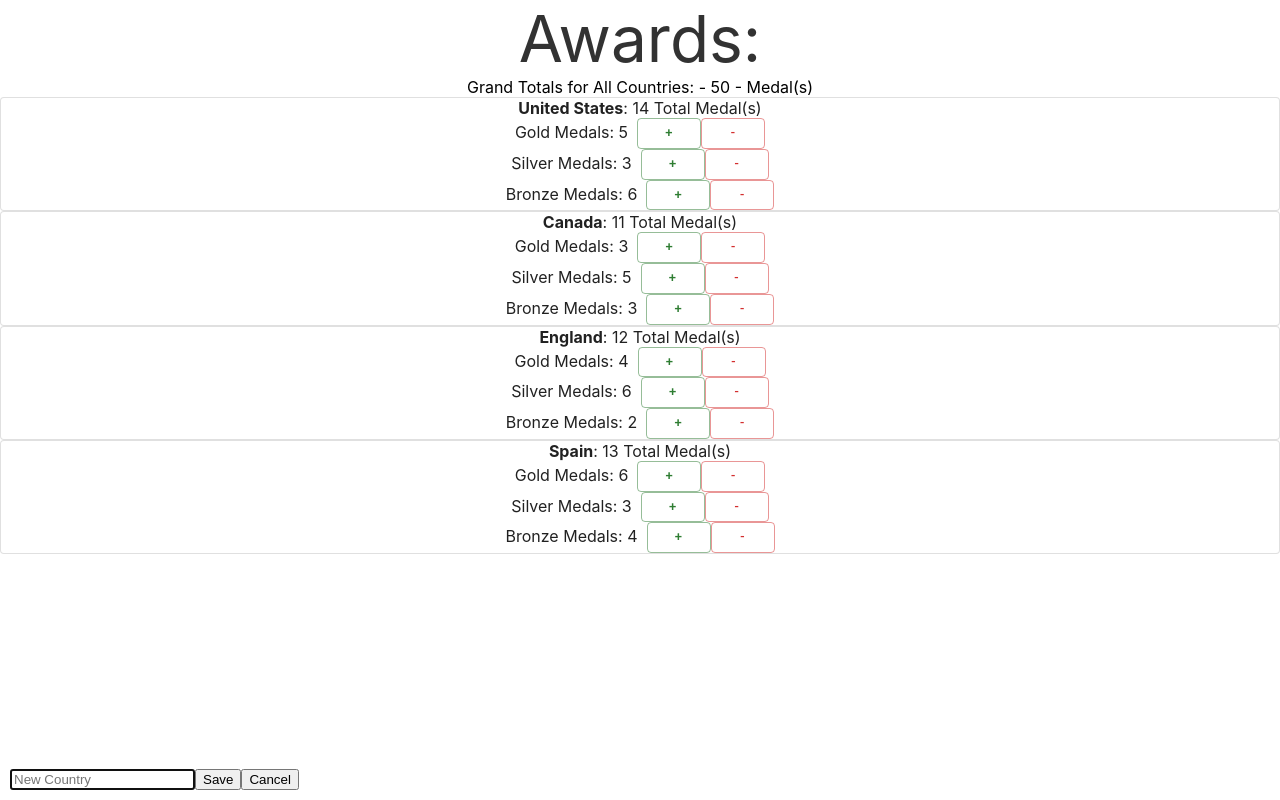
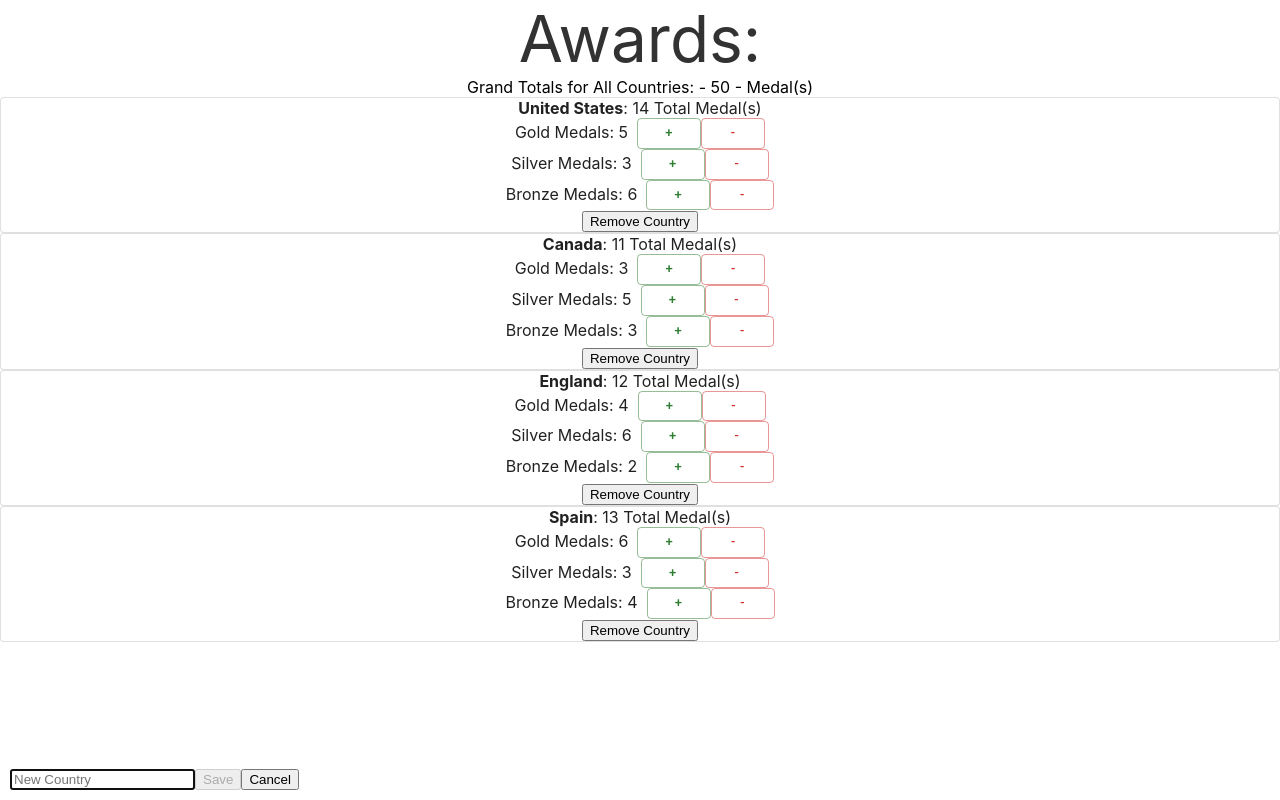
Before and after one commit to ScottWiniarski/assignment01, a React (Create React App) app: page / in a window 1280 px wide. Both pictures are taken after a click on the element "Add New Country". Built offline with nearby package versions, Linux system fonts and the light colour scheme.

Commit message:
Finished Assignment * Completed some Advanced Level work options.

```diff
--- a/src/App.js
+++ b/src/App.js
@@ -21,10 +21,8 @@ class App extends Component {
 
   postTotals = () => {
     let counter = 0;
-    console.log(this.state.medals);
-
+    //console.log(this.state.medals);
     //return this.state.countries.reduce((a,b) => a + b.gold, 0);
-
     //console.log(this.state.countries);
     this.state.medals.forEach(medal => {
       //console.log(medal.name);
@@ -58,15 +56,23 @@ class App extends Component {
     this.setState({diminishCountry:minusCountries});
     this.setState({minusCountries:this.state.countries});
   }
+
   addCountry = (countryName) => {
     const {countries} = this.state;
     console.log(countryName + " in app component.");
     //const mutableCountries = [...countries];
-
     const id = countries.length === 0 ? 1: Math.max(...countries.map(country => country.id)) + 1;
     const mutableCountries = countries.concat({id:id, country: countryName, gold: 0, silver: 0, bronze: 0});
     console.log(mutableCountries);
-    this.setState({mutableCountries:countries});
+    this.setState({countries:mutableCountries});
+  }
+
+  deleteCountry = (countryId) => {
+    //console.log(countryId);
+    const {countries} = this.state;
+    //console.log(countries + ' in deleteCountry method in app.js');
+    const country = countries.filter( c => c.id !== countryId);
+    this.setState({countries:country});
   }
 
   render() {
@@ -85,6 +91,7 @@ class App extends Component {
           medals = {this.state.medals}
           addMedal = {this.handleAddition}
           subtractMedal = {this.handleSubtraction}
+          deleteThis = {this.deleteCountry}
           />
           )}
           <NewCountry onAdd={this.addCountry}></NewCountry>
--- a/src/components/Country.jsx
+++ b/src/components/Country.jsx
@@ -1,10 +1,8 @@
 import { Button, Card } from '@mui/material';
 import React, { Component } from 'react';
-import Medal from '../components/medal';
+import Medal from './Medal';
 
 class Country extends Component {
-
-
 
       getCountryMedalTotals(medals, country){
         let counter = 0;
@@ -13,15 +11,12 @@ class Country extends Component {
           // console.log(country.country)
           counter += country[medal.name];
           //console.log(counter);
-
         })
         return counter;
-
-
       }
 
     render() {
-      const { medals, country, addMedal, subtractMedal} = this.props;
+      const { medals, country, addMedal, subtractMedal, deleteThis} = this.props;
 
       return (
         <Card variant="outlined">
@@ -39,6 +34,8 @@ class Country extends Component {
           addMedal = {addMedal}
           subtractMedal = {subtractMedal}
           ></Medal>)}
+
+          <button onClick={() => deleteThis(country.id)} >Remove Country</button>
           </Card>
       );
     }
--- a/src/components/NewCountry.jsx
+++ b/src/components/NewCountry.jsx
@@ -30,7 +30,12 @@ class NewCountry extends Component{
                 placeholder="New Country"
                 autoFocus
                 autoComplete="off" />
-              <button onClick={this.saveCountry} type="button">Save</button>
+              <button
+                disabled={country.trim().length === 0}
+                onClick={this.saveCountry}
+                type="button">
+                    Save
+              </button>
               <button onClick={this.toggleForm} type="button">Cancel</button>
             </form>
             :
```
